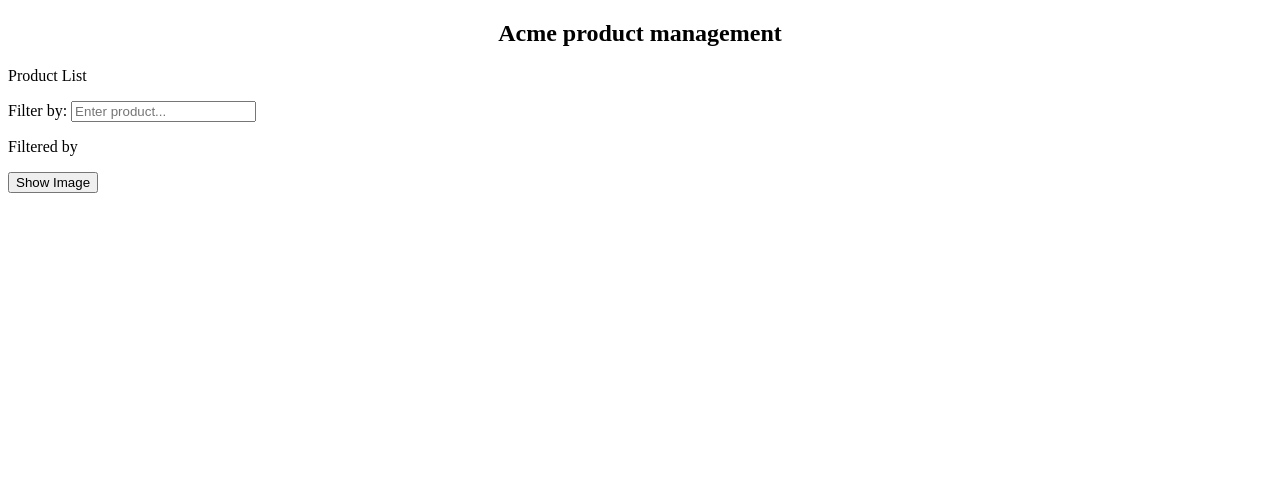
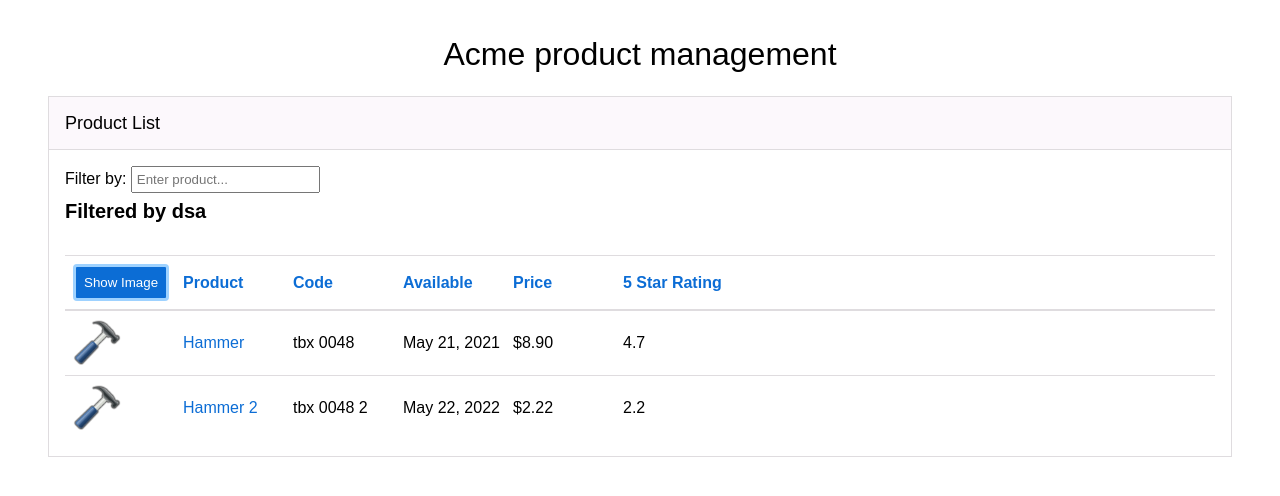
Before and after one commit to silviya-stoyanova/Acme-Product-Management, an Angular app: page / in a window 1280 px wide. Shown: the top 496 px of the page. Built offline with nearby package versions, Linux system fonts and the light colour scheme.

Commit message:
Implement desktop styles. Add variables for the colors.

```diff
--- a/src/app/app.component.scss
+++ b/src/app/app.component.scss
@@ -1,3 +1,5 @@
 .app__title {
+  font: 500 32px/36px sans-serif;
   text-align: center;
+  margin-top: 36px;
 }
--- a/src/app/products/product-list.component.html
+++ b/src/app/products/product-list.component.html
@@ -1,19 +1,54 @@
-<section class="product-list">
-  <header class="product-list__header">
-    <p class="product-list__header-title">Product List</p>
+<section class="products">
+  <header class="products__header">
+    <p class="products__header-title">Product List</p>
   </header>
-  <article class="product-list__filter">
-    <label for="product-list__filter-input" class="product-list__filter-title">
+  <article class="products__filter">
+    <label for="products__filter-input" class="products__filter-label">
       Filter by:
     </label>
     <input
-      id="product-list__filter-input"
-      class="product-list__filter-input"
+      id="products__filter-input"
+      class="products__filter-input"
       placeholder="Enter product..."
     />
-    <p>Filtered by {{ filter }}</p>
+    <p class="products__filter-details" *ngIf="filter.length">
+      Filtered by {{ filter }}
+    </p>
   </article>
-  <article>
-    <button>Show Image</button>
-  </article>
+  <section class="products__table">
+    <article class="products__table-heading">
+      <button class="products__table-heading-button">Show Image</button>
+      <p class="products__table-heading-text">Product</p>
+      <p class="products__table-heading-text">Code</p>
+      <p class="products__table-heading-text">Available</p>
+      <p class="products__table-heading-text">Price</p>
+      <p class="products__table-heading-text">5 Star Rating</p>
+    </article>
+    <ul class="products__table-list">
+      <li
+        class="products__table-list-item"
+        *ngFor="let product of productList"
+      >
+        <img
+          class="products__table-list-item-image"
+          src="{{ product.imageUrl }}"
+        />
+        <p class="products__table-list-item-text products__table-list-item-text--blue">
+          {{ product.name }}
+        </p>
+        <p class="products__table-list-item-text">
+          {{ product.code }}
+        </p>
+        <p class="products__table-list-item-text">
+          {{ product.available }}
+        </p>
+        <p class="products__table-list-item-text">
+          {{ product.price }}
+        </p>
+        <p class="products__table-list-item-text">
+          {{ product.rating }}
+        </p>
+      </li>
+    </ul>
+  </section>
 </section>
--- a/src/app/products/product-list.component.scss
+++ b/src/app/products/product-list.component.scss
@@ -0,0 +1,85 @@
+@import '../../styles.scss';
+
+.products {
+  margin: 24px 48px;
+  border: 1px solid $grey-500;
+
+  &__header {
+    padding: 16px;
+    width: 100%;
+    background: $grey-100;
+    border-bottom: 1px solid $grey-500;
+    font: 500 18px/20px sans-serif;
+  }
+
+  &__filter {
+    padding: 16px;
+
+    &-label {
+    }
+
+    &-input {
+        padding: 4px;
+        outline: 1px solid white;
+    }
+
+    &-details {
+        font: 600 20px/24px sans-serif;
+        margin-top: 6px;
+    }
+  }
+
+  &__table {
+    padding: 16px;
+
+    &-heading {
+        padding: 8px;
+        display: grid;
+        grid-template-columns: repeat(6, 110px);
+        align-items: center;
+        border-top: 1px solid $grey-500;
+
+        &-button {
+            color: $white;
+            background: $blue-500;
+            border: 3px solid $blue-100;
+            border-radius: 4px;
+            padding: 8px;
+            justify-self: start;
+        }
+
+        &-text {
+            color: $blue-500;
+            font-weight: 600;
+
+
+        }
+    }
+
+    &-list {
+        list-style: none;
+        border-top: 2px solid $grey-500;
+
+        &-item {
+            display: grid;
+            grid-template-columns: repeat(6, 110px);
+            padding: 8px;
+            align-items: center;
+
+            &-image {
+                max-width: 48px;
+            }
+
+            &-text {
+                &--blue {
+                    color: $blue-500;
+                }
+            }
+        }
+
+        &-item:not(:last-child) {
+            border-bottom: 1px solid $grey-500;
+        }
+    }
+  }
+}
--- a/src/app/products/product-list.component.ts
+++ b/src/app/products/product-list.component.ts
@@ -5,7 +5,24 @@
   templateUrl: './product-list.component.html',
   styleUrls: ['product-list.component.scss'],
 })
-
 export class ProductListComponent {
-  filter: string = '';
+  filter: string = 'dsa';
+  productList: Array<any> = [
+    {
+      imageUrl: 'assets/images/hammer.png',
+      name: 'Hammer',
+      code: 'tbx 0048',
+      available: 'May 21, 2021',
+      price: '$8.90',
+      rating: '4.7',
+    },
+    {
+      imageUrl: 'assets/images/hammer.png',
+      name: 'Hammer 2',
+      code: 'tbx 0048 2',
+      available: 'May 22, 2022',
+      price: '$2.22',
+      rating: '2.2',
+    },
+  ];
 }
--- a/src/styles.scss
+++ b/src/styles.scss
@@ -1,15 +1,19 @@
 @import url("~font-awesome/css/font-awesome.min.css");
 
-.card-header {
-  font-size: large;
-}
+$white: #ffffff;
 
-.card {
-  margin-top: 10px;
-}
+$grey-100: #fcf8fc;
+$grey-500: #dfdcdf;
 
-.table {
-  margin-top: 10px;
+$blue-100: #9ed2ff;
+$blue-200: #9ed2ff;
+$blue-500: #0c6dd5;
+
+* {
+  margin: 0;
+  padding: 0;
+  box-sizing: border-box;
+  font-family: sans-serif;
 }
 
 a {
```
